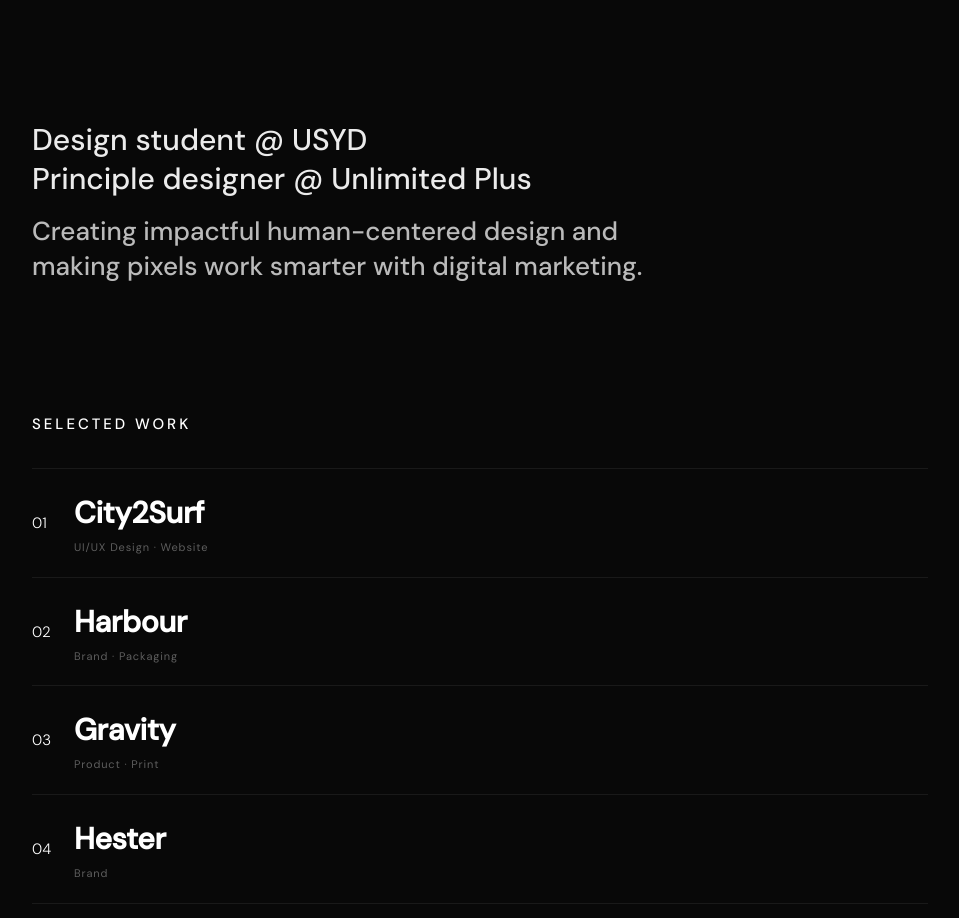
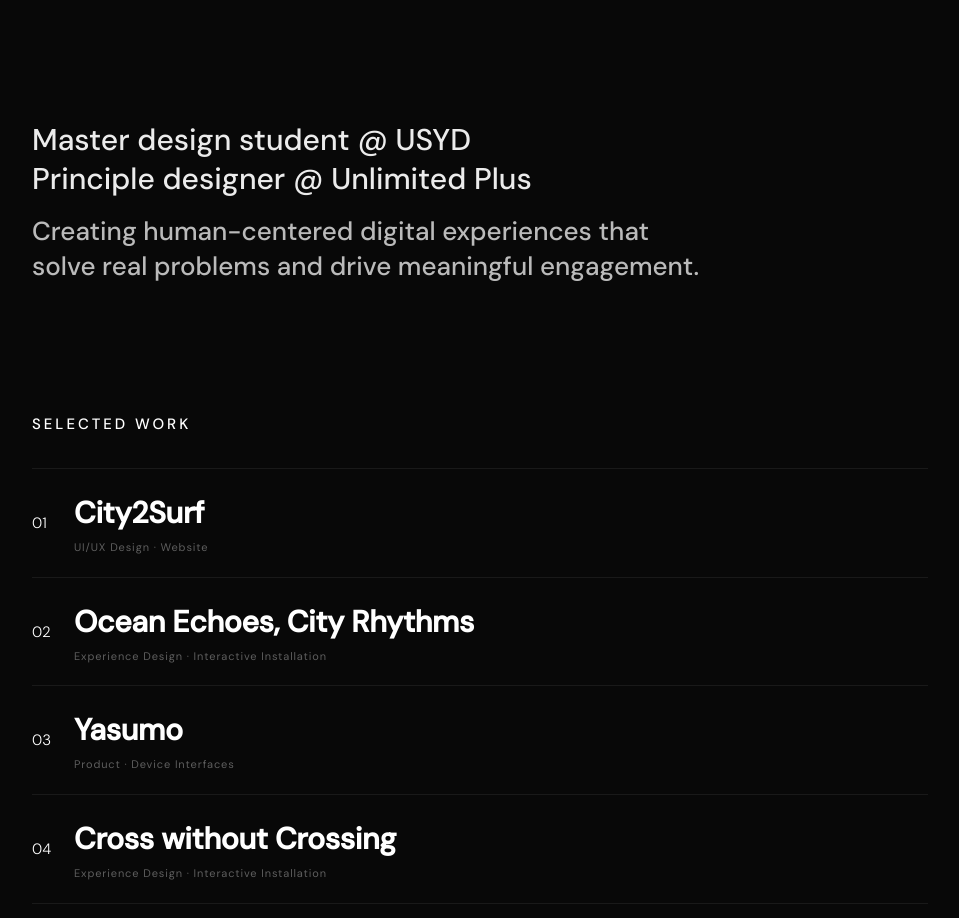
Before and after one commit to KarinaZhu/karinazhu.github.io, a plain HTML site: page index.html in a window 1280 px wide. Shown: the part 800-1718 px from the top of the page, without its empty margins (160-1119 px from the left). Drawn offline with Linux system fonts and the light colour scheme; some packages are replaced by stand-ins of ours; a script that the page names is missing.

Commit message:
Update index.html

```diff
--- a/index.html
+++ b/index.html
@@ -56,13 +56,12 @@
     <section class="intro">
       <div class="container">
         <h1 class="intro__headline intro__text reveal">
-          Design student @ USYD
+          Master  design student @ USYD
           <br>
           Principle designer @ Unlimited Plus
         </h1>
         <p class="intro__copy intro__text reveal">
-          Creating impactful human-centered design and making pixels work smarter with digital marketing.
-        </p>
+          Creating human-centered digital experiences that solve real problems and drive meaningful engagement.
       </div>
     </section>
 
@@ -85,8 +84,9 @@
             <div class="project__left">
               <span class="project__index" aria-hidden="true">02</span>
               <div>
-                <h2 class="project__name">Harbour</h2>
-                <p class="project__discipline">Brand · Packaging</p>
+                <h2 class="project__name">Ocean Echoes, City Rhythms
+                </h2>
+                <p class="project__discipline">Experience Design · Interactive Installation</p>
               </div>
             </div>
             <span class="project__arrow" aria-hidden="true">→</span>
@@ -96,8 +96,8 @@
             <div class="project__left">
               <span class="project__index" aria-hidden="true">03</span>
               <div>
-                <h2 class="project__name">Gravity</h2>
-                <p class="project__discipline">Product · Print</p>
+                <h2 class="project__name">Yasumo</h2>
+                <p class="project__discipline">Product · Device Interfaces  </p>
               </div>
             </div>
             <span class="project__arrow" aria-hidden="true">→</span>
@@ -107,8 +107,8 @@
             <div class="project__left">
               <span class="project__index" aria-hidden="true">04</span>
               <div>
-                <h2 class="project__name">Hester</h2>
-                <p class="project__discipline">Brand</p>
+                <h2 class="project__name">Cross without Crossing</h2>
+                <p class="project__discipline">Experience Design · Interactive Installation</p>
               </div>
             </div>
             <span class="project__arrow" aria-hidden="true">→</span>
```
